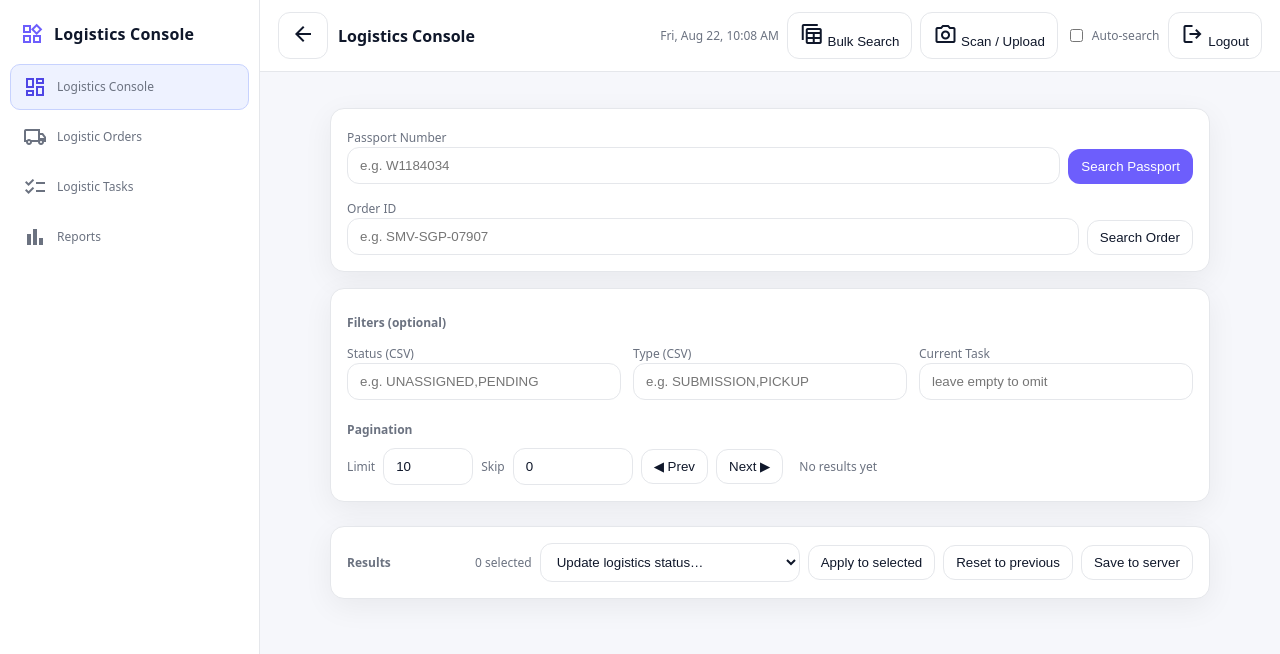
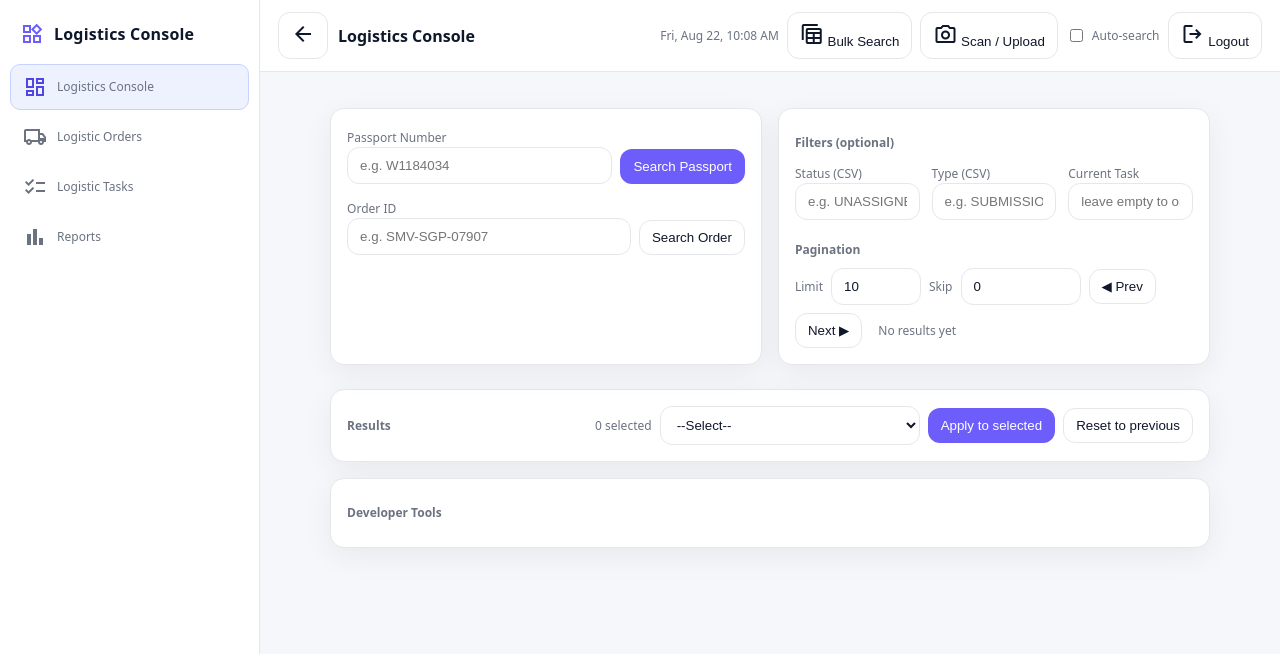
Before and after one commit to rohitvarshney-web/logistics-PWA, a Next.js app: page /dashboard in a window 1280 px wide. Shown: the top 654 px of the page. Built offline with nearby package versions, Linux system fonts and the light colour scheme.

Commit message:
Update page.tsx

```diff
--- a/app/dashboard/page.tsx
+++ b/app/dashboard/page.tsx
@@ -80,7 +80,7 @@ function AddressCell({ label, text, maxWidth = 280 }: { label: string; text?: st
   );
 }
 
-/* bulk statuses (client-only overlay for now) */
+/* bulk statuses */
 const BULK_STATUS_OPTIONS = [
   { value: 'DOCUMENTS_RECEIVED', label: 'Documents Received' },
   { value: 'APPLICATIONS_SUBMITTED', label: 'Applications Submitted' },
@@ -223,9 +223,7 @@ export default function DashboardPage() {
   const total: number = result?.result?.data?.count ?? (Array.isArray(rows) ? rows.length : 0);
 
   /**
-   * Some upstream responses ignore limit/skip and return the full set.
-   * To keep UX correct, we always slice on the client if we detect more
-   * than `limit` rows were returned.
+   * Upstream can return full set (ignoring limit/skip). Ensure correct paging in UI.
    */
   const pageRows = useMemo(() => {
     if (!Array.isArray(rows)) return [];
@@ -301,24 +299,8 @@ export default function DashboardPage() {
     return 'blue';
   }
 
-  function applyBulkStatus() {
-    if (!bulkStatus || selectedIds.size === 0) return;
-    const prev = new Map<string, string | undefined>();
-    selectedIds.forEach(id => {
-      const curLocal = localStatus.get(id);
-      const backend  = rowById.get(id)?.logistics_status;
-      prev.set(id, curLocal !== undefined ? curLocal : backend);
-    });
-    lastChangeRef.current = { prev, ids: new Set(selectedIds) };
-    setLocalStatus(prevMap => {
-      const next = new Map(prevMap);
-      selectedIds.forEach(id => next.set(id, bulkStatus));
-      return next;
-    });
-  }
-
+  // ONE-STEP FLOW: apply local + persist
   async function persistSelectedStatus() {
-    // Persist selected IDs with their localStatus to server
     const ids = Array.from(selectedIds);
     if (ids.length === 0) return;
     setLoading('bulk');
@@ -354,6 +336,27 @@ export default function DashboardPage() {
     } finally {
       setLoading(null);
     }
+  }
+
+  async function applyBulkStatus() {
+    if (!bulkStatus || selectedIds.size === 0) return;
+    const prev = new Map<string, string | undefined>();
+    selectedIds.forEach(id => {
+      const curLocal = localStatus.get(id);
+      const backend  = rowById.get(id)?.logistics_status;
+      prev.set(id, curLocal !== undefined ? curLocal : backend);
+    });
+    lastChangeRef.current = { prev, ids: new Set(selectedIds) };
+
+    // optimistic local update
+    setLocalStatus(prevMap => {
+      const next = new Map(prevMap);
+      selectedIds.forEach(id => next.set(id, bulkStatus));
+      return next;
+    });
+
+    // immediately persist (one-step)
+    await persistSelectedStatus();
   }
 
   function resetToPrevious() {
@@ -631,7 +634,7 @@ export default function DashboardPage() {
             <button className="btn" onClick={closeBulk}>Close</button>
           </div>
 
-          <div style={{ display:'grid', gridTemplateColumns: '1fr auto', gap: 12, alignItems:'end', marginTop: 8 }}>
+          <div style={{ display:'grid', gridTemplateColumns:'1fr auto', gap: 12, alignItems:'end', marginTop: 8 }}>
             <div>
               <label className="label">Upload file</label>
               <input type="file" accept=".csv,application/vnd.openxmlformats-officedocument.spreadsheetml.sheet,.xlsx" onChange={onBulkFile} />
@@ -744,8 +747,17 @@ export default function DashboardPage() {
         </section>
       )}
 
+      {/* === Two-column grid: Search (left) + Filters/Pagination (right) === */}
+      <div
+        style={{
+          display: 'grid',
+          gridTemplateColumns: 'repeat(auto-fit, minmax(420px, 1fr))',
+          gap: 16,
+          marginTop: 16,
+        }}
+      >
         {/* search (single) */}
-      <section className="card" style={{ marginTop: 16 }}>
+        <section className="card">
           <div style={{ display: 'grid', gridTemplateColumns: '1fr auto', gap: 8, alignItems: 'end' }}>
             <div>
               <label className="label">Passport Number</label>
@@ -782,7 +794,7 @@ export default function DashboardPage() {
         </section>
 
         {/* filters + pagination */}
-      <section className="card" style={{ marginTop: 16 }}>
+        <section className="card">
           <h3 className="label">Filters (optional)</h3>
           <div style={{ display:'grid', gridTemplateColumns:'1fr 1fr 1fr', gap:12 }}>
             <div>
@@ -824,6 +836,8 @@ export default function DashboardPage() {
             </span>
           </div>
         </section>
+      </div>
+      {/* === /Two-column grid === */}
 
       {/* results + bulk toolbar */}
       <section className="card" style={{ marginTop: 24 }}>
@@ -833,12 +847,13 @@ export default function DashboardPage() {
           <div style={{ display:'flex', alignItems:'center', gap:8 }}>
             <span className="label">{selectedIds.size} selected</span>
             <select className="input" style={{ width: 260 }} value={bulkStatus} onChange={e=>setBulkStatus(e.target.value)}>
-              <option value="">Update logistics status…</option>
+              <option value="">--Select--</option>
               {BULK_STATUS_OPTIONS.map(o => <option key={o.value} value={o.value}>{o.label}</option>)}
             </select>
-            <button className="btn" onClick={applyBulkStatus} disabled={!bulkStatus || selectedIds.size === 0}>Apply to selected</button>
+            <button className="btn primary" onClick={applyBulkStatus} disabled={!bulkStatus || selectedIds.size === 0}>
+              Apply to selected
+            </button>
             <button className="btn" onClick={resetToPrevious} disabled={!lastChangeRef.current}>Reset to previous</button>
-            <button className="btn" onClick={persistSelectedStatus} disabled={selectedIds.size === 0}>Save to server</button>
             {selectedIds.size > 0 && <button className="btn" onClick={clearSelection}>Clear selection</button>}
           </div>
         </div>
@@ -919,9 +934,13 @@ export default function DashboardPage() {
             </table>
           </div>
         )}
+      </section>
 
+      {/* Developer Tools (keep raw JSON here) */}
+      <section className="card" style={{ marginTop: 16 }}>
+        <h3 className="label">Developer Tools</h3>
         {result && (
-          <details style={{ marginTop: 12 }}>
+          <details style={{ marginTop: 8 }}>
             <summary className="label">Debug / Raw JSON (proxy response)</summary>
             <pre style={{ whiteSpace:'pre-wrap', fontSize:12, marginTop: 8 }}>
               {JSON.stringify(result, null, 2)}
```
Lines whose indentation alone changed are shown as unchanged.
